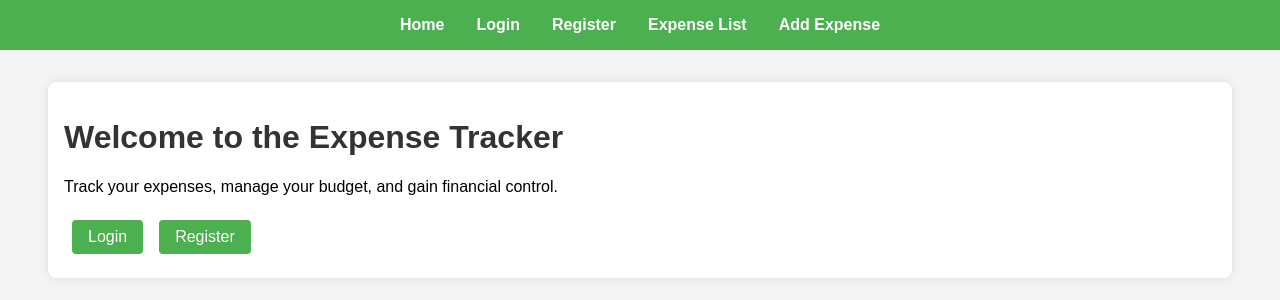
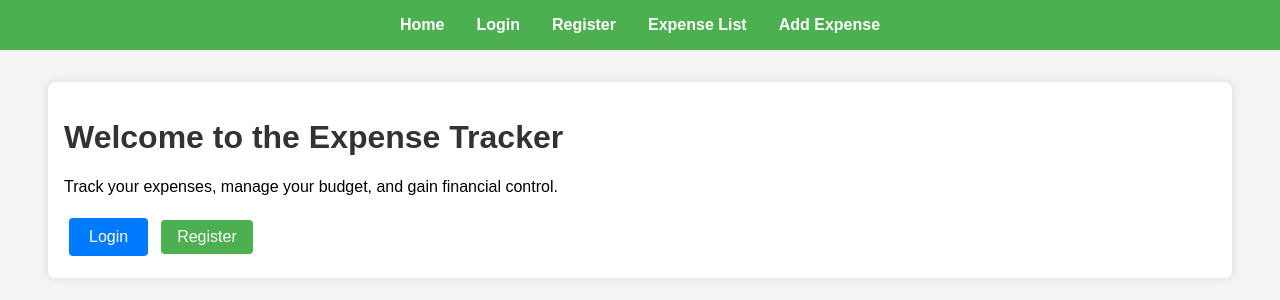
Before and after one commit to Gowtham271199/Expense-calculator-FE, a React (Create React App) app: page / in a window 1280 px wide. Shown: the top 300 px of the page. Built offline with nearby package versions, Linux system fonts and the light colour scheme.

Commit message:
primary color

```diff
--- a/src/components/Home.js
+++ b/src/components/Home.js
@@ -7,7 +7,17 @@ const Home = () => (
   <div className="container">
     <h1>Welcome to the Expense Tracker</h1>
     <p>Track your expenses, manage your budget, and gain financial control.</p>
-    <Link to="/login"><button className="login">Login</button></Link>
+    <Link to="/login">   <button
+        style={{
+          padding: '10px 20px',
+          border: 'none',
+          color: 'white',
+          fontSize: '16px',
+          cursor: 'pointer',
+          margin: '5px',
+          backgroundColor: '#007bff'  // Primary blue color
+        }}
+      >Login</button></Link>
     <Link to="/register"><button className="register">Register</button></Link>
   </div>
 );
```
